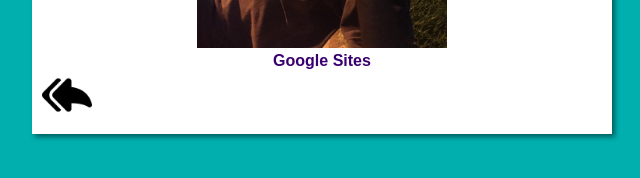
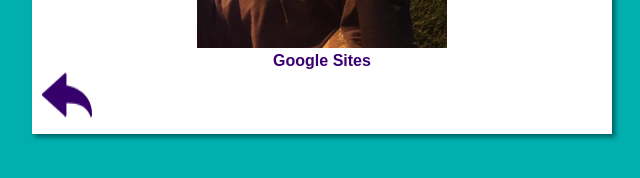
Before and after one commit to DenisCarvalhoLeonel/Trabalho-TESD, a plain HTML site: page Denis_Carvalho.html in a window 1280 px wide. Shown: the part 300-478 px from the top of the page, 318-958 px from the left. Drawn offline with Linux system fonts and the light colour scheme.

Commit message:
Update Denis_Carvalho.html

```diff
--- a/Denis_Carvalho.html
+++ b/Denis_Carvalho.html
@@ -14,7 +14,7 @@
         <article>
             <center><img src="Imagens/Denis_Carvalho.jpg" width="250px" height="250px"><br>
             <a href="https://sites.google.com/view/ze-barbearia">Google Sites</a><br></center>
-            <a href="index.html"><img src="imagens/bt_voltar.png" alt="Voltar" width="50px" height="50px"></a>
+            <a href="index.html"><img src="imagens/btn-back.png" alt="Voltar" width="50px" height="50px"></a>
         </article>
     </main>
 </body>
```
